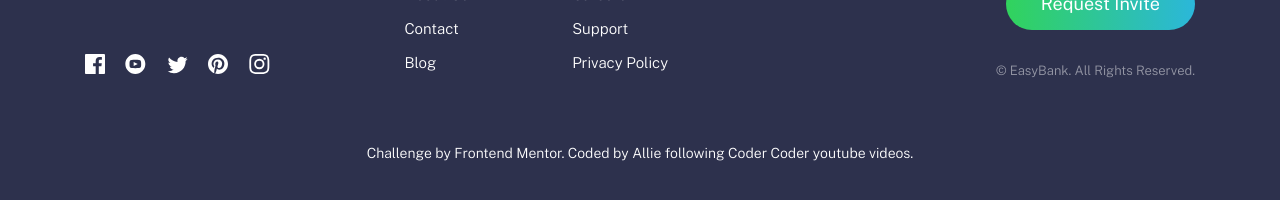
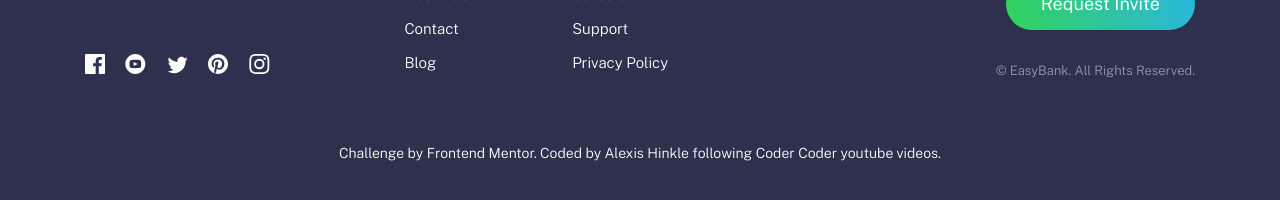
Before and after one commit to Amhinkle/Frontend-Mentor-Easybank, a plain HTML site: page index.html in a window 1280 px wide. Shown: the part 2161-2361 px from the top of the page. Drawn offline with nearby package versions, Linux system fonts and the light colour scheme.

Commit message:
Update index.html

```diff
--- a/index.html
+++ b/index.html
@@ -243,7 +243,7 @@
     <div class="attribution">
       Challenge by
       <a href="https://www.frontendmentor.io?ref=challenge" target="_blank">Frontend Mentor</a>.
-      Coded by <a href="#">Allie following Coder Coder youtube videos</a>.
+      Coded by <a href="#">Alexis Hinkle following Coder Coder youtube videos</a>.
     </div>
   </footer>
 
```
